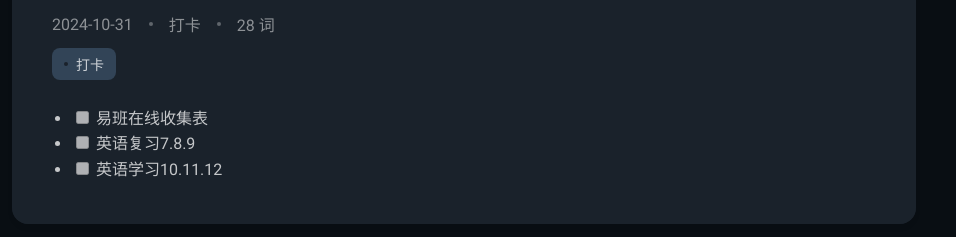
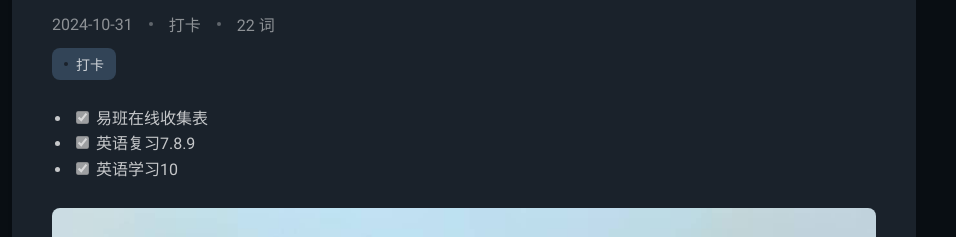
Before and after one commit to APZdocool/APZdocool.github.io, a plain HTML site: page 2024/10/31/2024-10-31打卡/index.html in a window 1280 px wide. Shown: the part 330-567 px from the top of the page, 324-1280 px from the left. Drawn offline with Linux system fonts and the light colour scheme; files whose address does not match are found by name.

Commit message:
Site updated: 2024-11-01 08:17:57

```diff
--- a/2024/10/31/2024-10-31打卡/index.html
+++ b/2024/10/31/2024-10-31打卡/index.html
@@ -20,18 +20,20 @@
   <link rel="preload" href="/css/fonts/Roboto-Regular.ttf" as="font" type="font/ttf" crossorigin="anonymous">
   <link rel="preload" href="/css/fonts/Roboto-Bold.ttf" as="font" type="font/ttf" crossorigin="anonymous">
 
-  <meta name="description" content="易班在线收集表  英语复习7.8.9  英语学习10.11.12">
+  <meta name="description" content="易班在线收集表  英语复习7.8.9  英语学习10">
 <meta property="og:type" content="article">
 <meta property="og:title" content="2024-10-31打卡">
 <meta property="og:url" content="http://example.com/2024/10/31/2024-10-31%E6%89%93%E5%8D%A1/index.html">
 <meta property="og:site_name" content="东谷の博客">
-<meta property="og:description" content="易班在线收集表  英语复习7.8.9  英语学习10.11.12">
+<meta property="og:description" content="易班在线收集表  英语复习7.8.9  英语学习10">
 <meta property="og:locale" content="zh_CN">
+<meta property="og:image" content="c:\Users\27760\Desktop\%E5%8D%9A%E5%AE%A2\blog\source\img\%E7%B4%A0%E6%9D%90\20241131.jpg">
 <meta property="article:published_time" content="2024-10-31T00:35:24.000Z">
-<meta property="article:modified_time" content="2024-10-31T00:41:06.372Z">
+<meta property="article:modified_time" content="2024-11-01T00:17:34.654Z">
 <meta property="article:author" content="东谷">
 <meta property="article:tag" content="打卡">
 <meta name="twitter:card" content="summary">
+<meta name="twitter:image" content="c:\Users\27760\Desktop\%E5%8D%9A%E5%AE%A2\blog\source\img\%E7%B4%A0%E6%9D%90\20241131.jpg">
 
     <link rel="alternate" href="/atom.xml" title="东谷の博客" type="application/atom+xml">
 
@@ -240,7 +242,7 @@
 
           </div>
           <div class="wordcount need-seperator meta-info">
-            28 词
+            22 词
           </div>
         </div>
 
@@ -250,10 +252,11 @@
       <div class="e-content article-entry" itemprop="articleBody">
 
           <ul>
-<li><input disabled="" type="checkbox"> 易班在线收集表</li>
-<li><input disabled="" type="checkbox"> 英语复习7.8.9</li>
-<li><input disabled="" type="checkbox"> 英语学习10.11.12</li>
+<li><input checked="" disabled="" type="checkbox"> 易班在线收集表</li>
+<li><input checked="" disabled="" type="checkbox"> 英语复习7.8.9</li>
+<li><input checked="" disabled="" type="checkbox"> 英语学习10</li>
 </ul>
+<p><img src="C:\Users\27760\Desktop\博客\blog\source\img\素材\20241131.jpg" alt="打卡"></p>
 
 
       </div>
```
Also changed, not shown: index.html (+3 -2 lines), img/素材/20241131.jpg (added).
